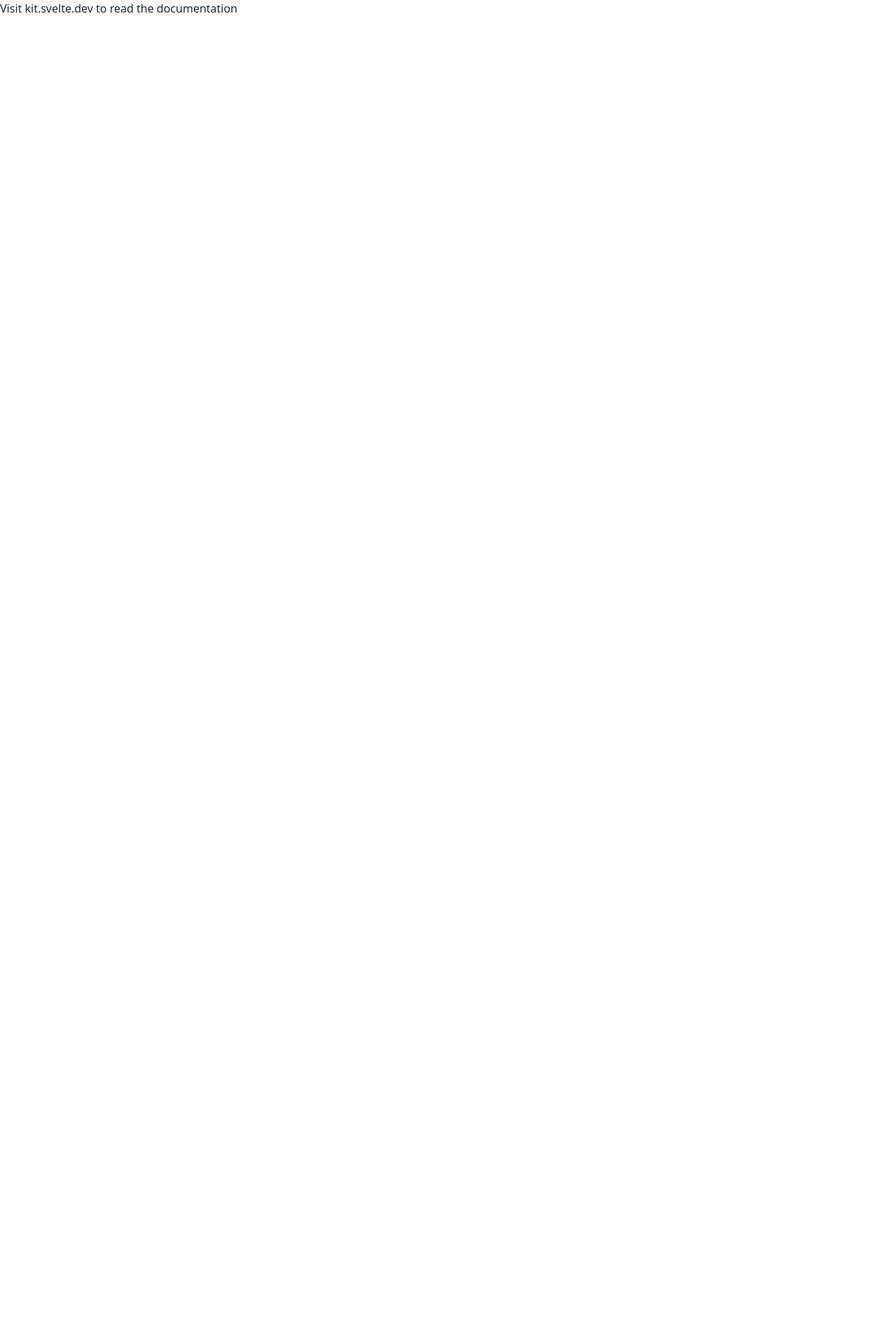
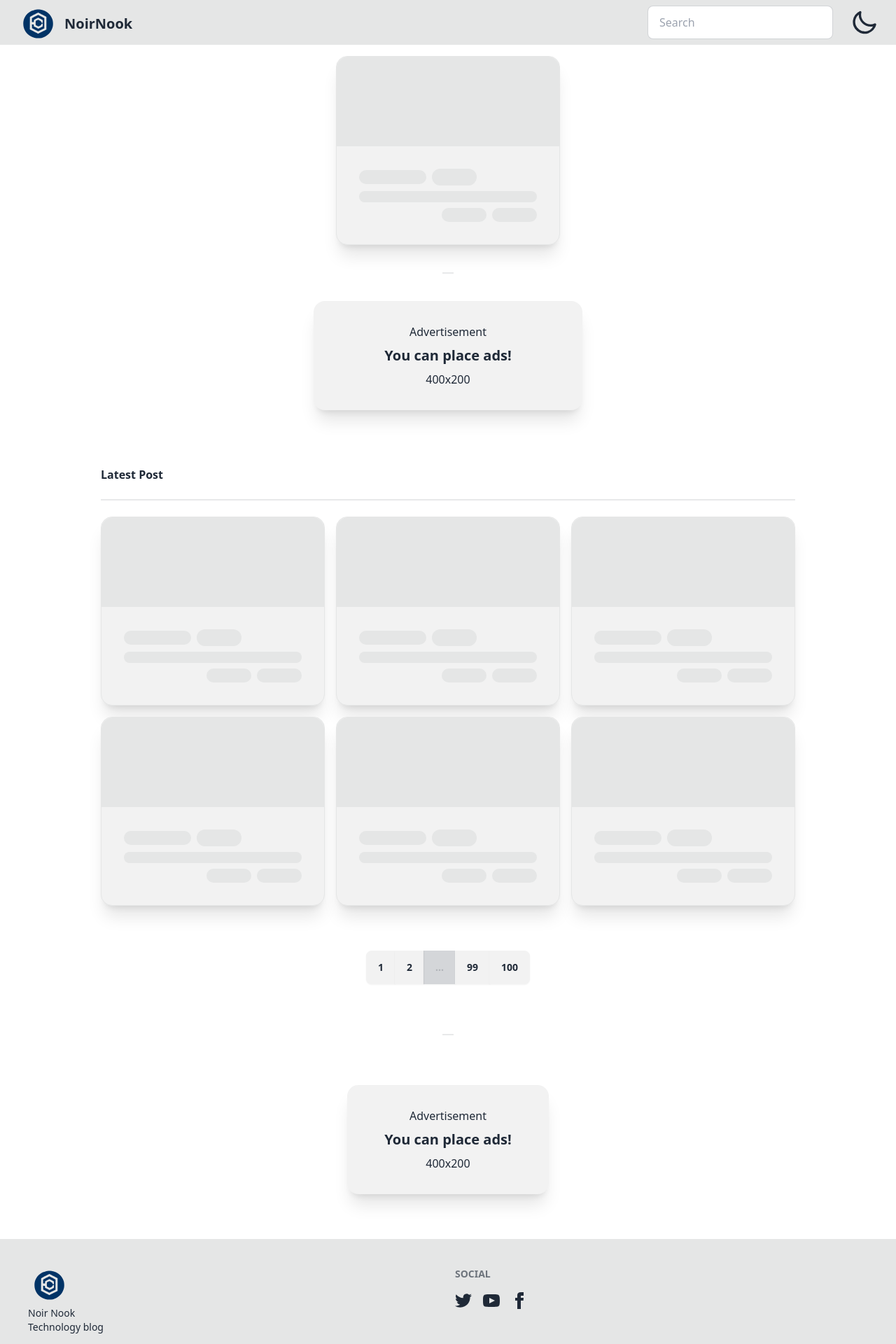
Before and after one commit to BackEndeavor/noir-nook-front, a SvelteKit app: page / in a window 1280 px wide. Shown: the top 1920 px of the page at 70% size. Before the commit the page ends 800 px from the top, so only its background shows below. Built offline with nearby package versions, Linux system fonts and the light colour scheme.

Commit message:
Layout skeleton UI

```diff
--- a/src/app.css
+++ b/src/app.css
@@ -1,3 +1,8 @@
 @tailwind base;
 @tailwind components;
 @tailwind utilities;
+
+* {
+    transition: .5s ease-in-out;
+    transition-property: background-color, border-color, text-color;
+}
--- a/src/routes/+layout.svelte
+++ b/src/routes/+layout.svelte
@@ -1,5 +1,55 @@
 <script lang="ts">
     import '../app.css';
+    import Logo from "$lib/icon/Logo.svelte";
+    import ThemeButton from "$lib/ui/theme/ThemeButton.svelte";
+
+    let searchInput = '';
+    function search(): void {
+        console.log(`Searching "${searchInput}"...`)
+    }
 </script>
 
+<div class="navbar bg-base-300">
+    <div class="flex-1">
+        <a href="/" class="flex flex-row items-center btn btn-ghost">
+            <Logo/>
+            <p class="text-xl">NoirNook</p>
+        </a>
+    </div>
+    <div class="flex-none gap-2">
+        <!-- TODO: Make functional search bar -->
+        <form class="form-control" on:submit|preventDefault={() => search()} >
+            <input bind:value={searchInput} type="text" placeholder="Search" class="input input-bordered w-24 md:w-auto"/>
+        </form>
+        <ThemeButton/>
+    </div>
+</div>
 <slot/>
+<footer class="footer p-10 bg-base-300 text-base-content mt-16">
+    <aside>
+        <a class="btn btn-ghost p-0" href="/">
+            <Logo/>
+        </a>
+        <p class="font-normal">Noir Nook<br>Technology blog</p>
+    </aside>
+    <nav>
+        <h6 class="footer-title">Social</h6>
+        <div class="grid grid-flow-col gap-4">
+            <a>
+                <svg xmlns="http://www.w3.org/2000/svg" width="24" height="24" viewBox="0 0 24 24" class="fill-current">
+                    <path d="M24 4.557c-.883.392-1.832.656-2.828.775 1.017-.609 1.798-1.574 2.165-2.724-.951.564-2.005.974-3.127 1.195-.897-.957-2.178-1.555-3.594-1.555-3.179 0-5.515 2.966-4.797 6.045-4.091-.205-7.719-2.165-10.148-5.144-1.29 2.213-.669 5.108 1.523 6.574-.806-.026-1.566-.247-2.229-.616-.054 2.281 1.581 4.415 3.949 4.89-.693.188-1.452.232-2.224.084.626 1.956 2.444 3.379 4.6 3.419-2.07 1.623-4.678 2.348-7.29 2.04 2.179 1.397 4.768 2.212 7.548 2.212 9.142 0 14.307-7.721 13.995-14.646.962-.695 1.797-1.562 2.457-2.549z"></path>
+                </svg>
+            </a>
+            <a>
+                <svg xmlns="http://www.w3.org/2000/svg" width="24" height="24" viewBox="0 0 24 24" class="fill-current">
+                    <path d="M19.615 3.184c-3.604-.246-11.631-.245-15.23 0-3.897.266-4.356 2.62-4.385 8.816.029 6.185.484 8.549 4.385 8.816 3.6.245 11.626.246 15.23 0 3.897-.266 4.356-2.62 4.385-8.816-.029-6.185-.484-8.549-4.385-8.816zm-10.615 12.816v-8l8 3.993-8 4.007z"></path>
+                </svg>
+            </a>
+            <a>
+                <svg xmlns="http://www.w3.org/2000/svg" width="24" height="24" viewBox="0 0 24 24" class="fill-current">
+                    <path d="M9 8h-3v4h3v12h5v-12h3.642l.358-4h-4v-1.667c0-.955.192-1.333 1.115-1.333h2.885v-5h-3.808c-3.596 0-5.192 1.583-5.192 4.615v3.385z"></path>
+                </svg>
+            </a>
+        </div>
+    </nav>
+</footer>
--- a/src/routes/+page.svelte
+++ b/src/routes/+page.svelte
@@ -1,2 +1,42 @@
+<script lang="ts">
+    import Card from "$lib/ui/Card.svelte";
+</script>
 
-<p>Visit <a href="https://kit.svelte.dev">kit.svelte.dev</a> to read the documentation</p>
+<div class="flex flex-col w-full">
+    <Card class="self-center my-4"></Card>
+    <div class="divider w-4 self-center"></div>
+    <div class="card w-96 self-center bg-base-200 shadow-xl my-4">
+        <div class="card-body items-center">
+            <p class="font-light">Advertisement</p>
+            <h2 class="card-title">You can place ads!</h2>
+            <p class="font-light">400x200</p>
+        </div>
+    </div>
+    <div class="flex flex-col self-center my-16">
+        <p class="font-bold">Latest Post</p>
+        <div class="divider"></div>
+        <div class="grid grid-cols-3 gap-4 self-center">
+            <Card class="col-span-3 lg:col-span-1"></Card>
+            <Card class="col-span-3 lg:col-span-1"></Card>
+            <Card class="col-span-3 lg:col-span-1"></Card>
+            <Card class="col-span-3 lg:col-span-1"></Card>
+            <Card class="col-span-3 lg:col-span-1"></Card>
+            <Card class="col-span-3 lg:col-span-1"></Card>
+        </div>
+    </div>
+    <div class="join self-center">
+        <button class="join-item btn">1</button>
+        <button class="join-item btn">2</button>
+        <button class="join-item btn btn-disabled">...</button>
+        <button class="join-item btn">99</button>
+        <button class="join-item btn">100</button>
+    </div>
+    <div class="divider w-4 self-center my-16"></div>
+    <div class="card w-72 self-center bg-base-200 shadow-xl">
+        <div class="card-body items-center">
+            <p class="font-light">Advertisement</p>
+            <h2 class="card-title">You can place ads!</h2>
+            <p class="font-light">400x200</p>
+        </div>
+    </div>
+</div>
```
